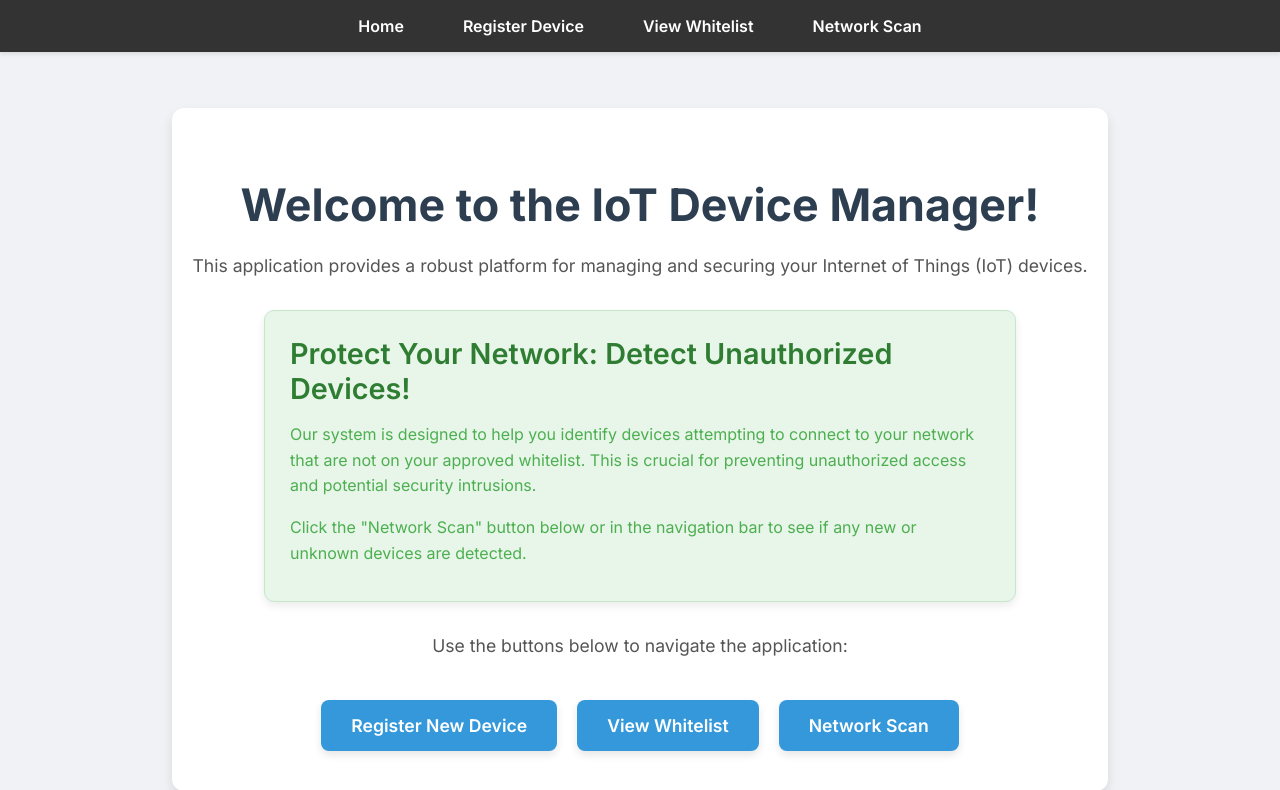
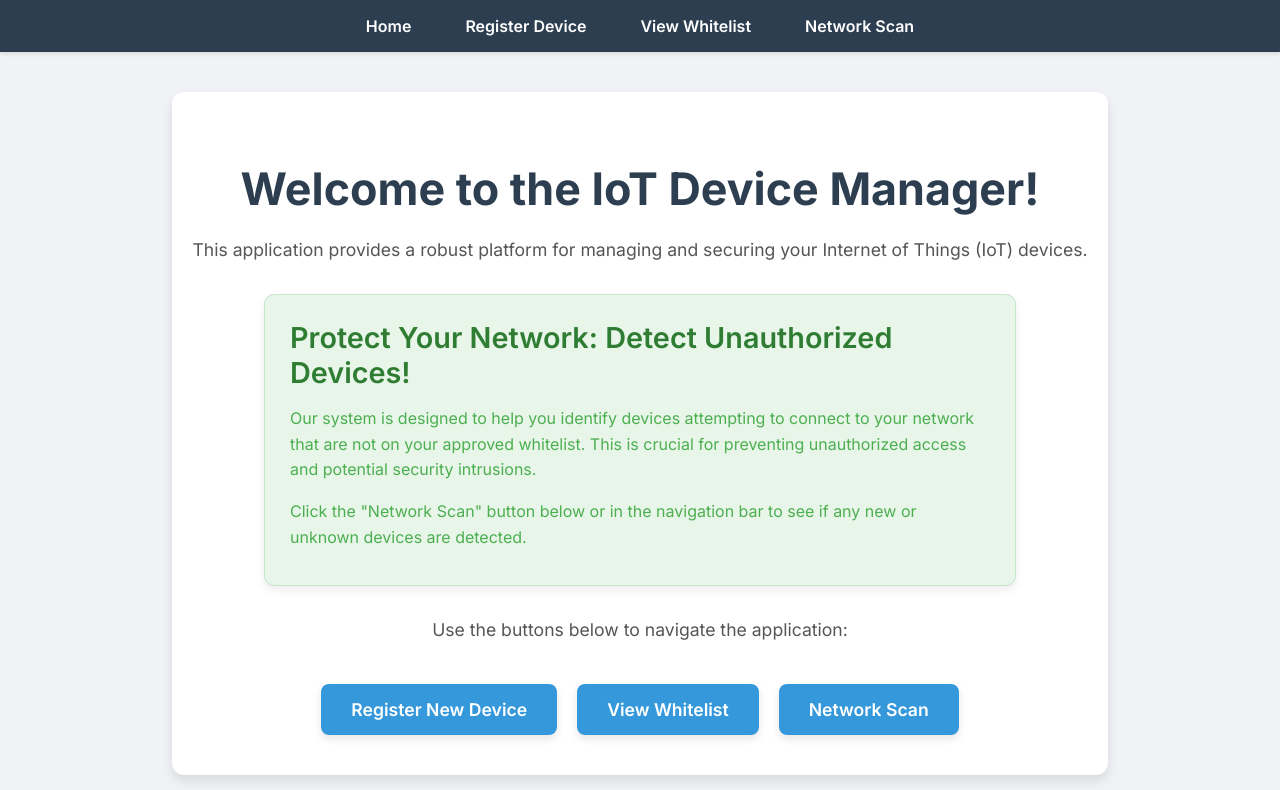
Before and after one commit to Moonbarcrypt/CSULA-Project, a Flask app: page / in a window 1280 px wide. Shown: the top 790 px of the page. Run offline with Flask 3, Linux system fonts and the light colour scheme.

Commit message:
Update base_navbar.html

```diff
--- a/templates/base_navbar.html
+++ b/templates/base_navbar.html
@@ -1,10 +1,9 @@
 {# Common navigation bar included in other templates #}
-<nav style="background-color: #333; padding: 1em; margin-bottom: 1em;">
-    <ul style="list-style-type: none; margin: 0; padding: 0; display: flex;">
-        <li style="margin-right: 20px;"><a href="{{ url_for('index') }}" style="color: white; text-decoration: none;">Home</a></li>
-        <li style="margin-right: 20px;"><a href="{{ url_for('register') }}" style="color: white; text-decoration: none;">Register Device</a></li>
-        <li style="margin-right: 20px;"><a href="{{ url_for('whitelist') }}" style="color: white; text-decoration: none;">View Whitelist</a></li>
-        {# FIX: Changed 'network_scan' to 'network_scan_page' #}
-        <li><a href="{{ url_for('network_scan_page') }}" style="color: white; text-decoration: none;">Network Scan</a></li>
+<nav style="background-color: #2c3e50; padding: 1em 0; margin-bottom: 0; box-shadow: 0 2px 4px rgba(0, 0, 0, 0.1);">
+    <ul style="list-style-type: none; margin: 0; padding: 0; display: flex; justify-content: center;">
+        <li style="margin: 0 15px;"><a href="{{ url_for('index') }}" style="color: white; text-decoration: none; font-weight: 600; padding: 8px 12px; border-radius: 6px; transition: background-color 0.3s ease;">Home</a></li>
+        <li style="margin: 0 15px;"><a href="{{ url_for('register') }}" style="color: white; text-decoration: none; font-weight: 600; padding: 8px 12px; border-radius: 6px; transition: background-color 0.3s ease;">Register Device</a></li>
+        <li style="margin: 0 15px;"><a href="{{ url_for('whitelist') }}" style="color: white; text-decoration: none; font-weight: 600; padding: 8px 12px; border-radius: 6px; transition: background-color 0.3s ease;">View Whitelist</a></li>
+        <li><a href="{{ url_for('network_scan_page') }}" style="color: white; text-decoration: none; font-weight: 600; padding: 8px 12px; border-radius: 6px; transition: background-color 0.3s ease;">Network Scan</a></li>
     </ul>
 </nav>
```
